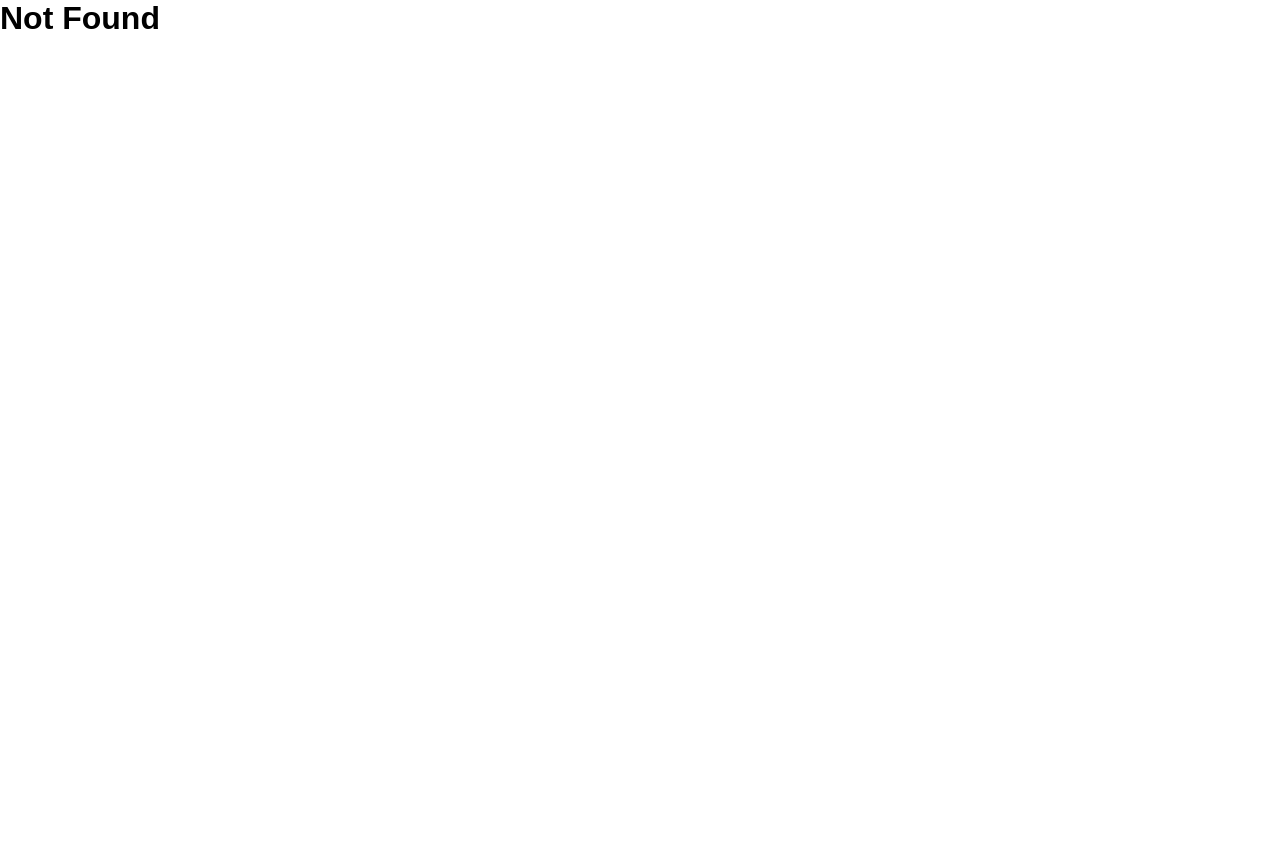
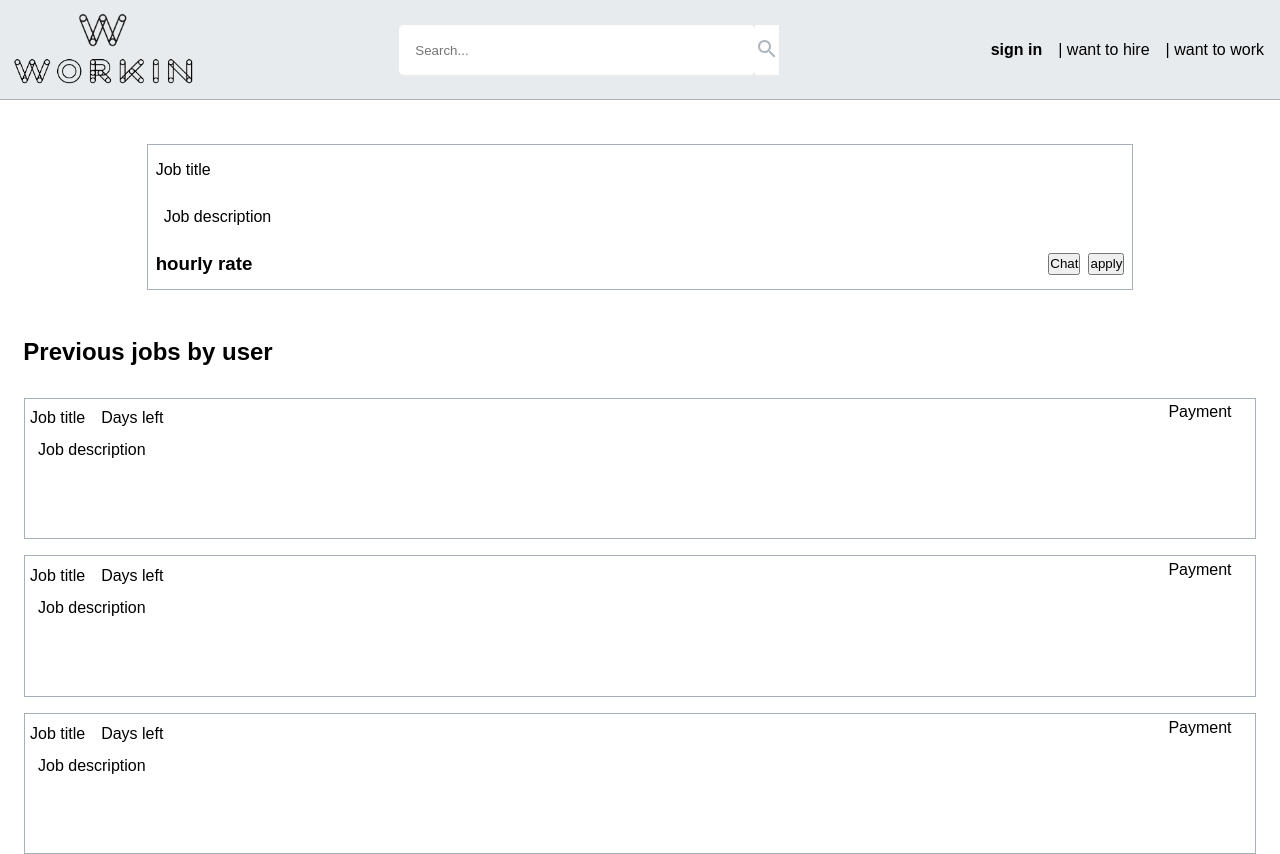
Before and after one commit to Egon92/hoxton-final-project-frontend, a React (Vite) app: page /home/1 in a window 1280 px wide. Before the commit the page ends 800 px from the top, so only its background shows below. Built offline with nearby package versions, Linux system fonts and the light colour scheme.

Commit message:
added projects

```diff
--- a/src/App.tsx
+++ b/src/App.tsx
@@ -4,6 +4,7 @@ import { Home } from "./pages/Home";
 import { HomeAsEmployee } from "./pages/HomeAsEmployee";
 import { HomeAsEmployer } from "./pages/HomeAsEmployer";
 import { ProfilePage } from "./pages/ProfilePage";
+import Project from "./pages/Project";
 
 function App() {
   return (
@@ -11,6 +12,7 @@ function App() {
       <Routes>
         <Route index element={<Navigate replace to="/home" />} />
         <Route path="/home" element={<Home />} />
+        <Route path="/home/:id" element={<Project />} />
         <Route path="/employee" element={<HomeAsEmployee />} />
         <Route path="/employer" element={<HomeAsEmployer />} />
         <Route path="/profile" element={<ProfilePage />} />
--- a/src/components/Header.tsx
+++ b/src/components/Header.tsx
@@ -5,29 +5,29 @@ import Modals from "./modals/Modals";
 
 export function Header() {
     const navigate = useNavigate();
-  const { updateModal } = useStore()
+    const { updateModal } = useStore()
 
     return (
         <section className="header">
             <nav className="nav-bar">
                 <div className="left-nav">
                     <div className="logo-wrapper">
-                        <img id="logo-pic" src={`public/assets/logoworkin.png`} alt="" />
+                        <img id="logo-pic" src={`/assets/logoworkin.png`} alt="" />
                     </div>
                 </div>
                 <div className="center-nav">
                     <form className="search-form-wrapper" action="">
                         <input className="search-bar" type="text" placeholder="Search..." />
-                        <button className="search_svg"><img src={`public/assets/search.svg`} alt="" /></button>
+                        <button className="search_svg"><img src={`/assets/search.svg`} alt="" /></button>
                     </form>
                 </div>
                 <div className="right-nav">
-                    <div onClick={() => {updateModal('sign-in')}} className="sign-in-header-wrapper">sign in</div>
+                    <div onClick={() => { updateModal('sign-in') }} className="sign-in-header-wrapper">sign in</div>
                     <div className="want-to-hire-header-wrapper">
-                        <span onClick={() => {updateModal('sign-up-as-employer')}} id="want-to-hire">| want to hire</span>
+                        <span onClick={() => { updateModal('sign-up-as-employer') }} id="want-to-hire">| want to hire</span>
                     </div>
                     <div className="want-to-work-header-wrapper">
-                        <span onClick={() => {updateModal('sign-up-as-employee')}} id="want-to-work">| want to work</span>
+                        <span onClick={() => { updateModal('sign-up-as-employee') }} id="want-to-work">| want to work</span>
                     </div>
                 </div>
             </nav>
--- a/src/components/modals/Modals.tsx
+++ b/src/components/modals/Modals.tsx
@@ -2,6 +2,7 @@ import { useStore } from "../store"
 import SignInModal from "./SignInModal"
 import SignUpEmployeeModal from "./SignUpEmployee"
 import SignUpEmployerModal from "./SignUpEmployer"
+
 export default function Modals() {
     const { modal } = useStore()
     if (modal === '') {
```
